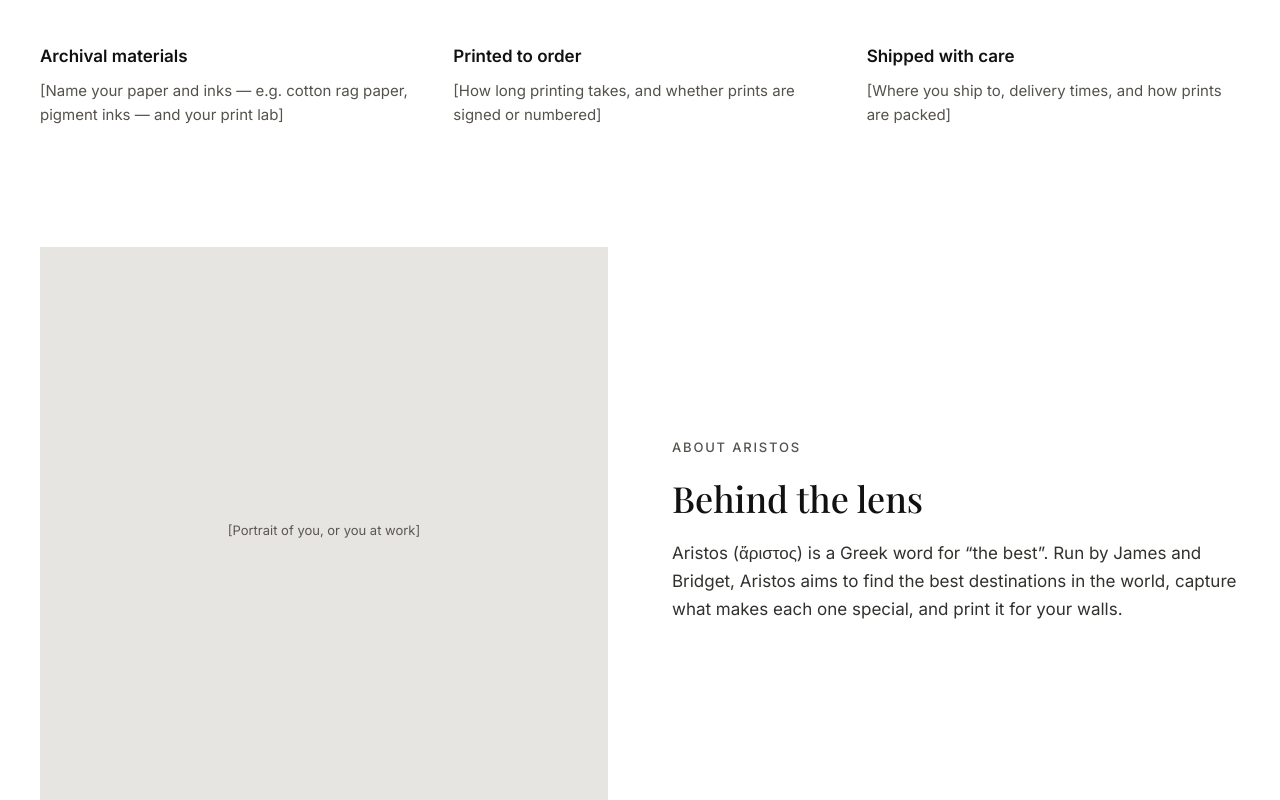
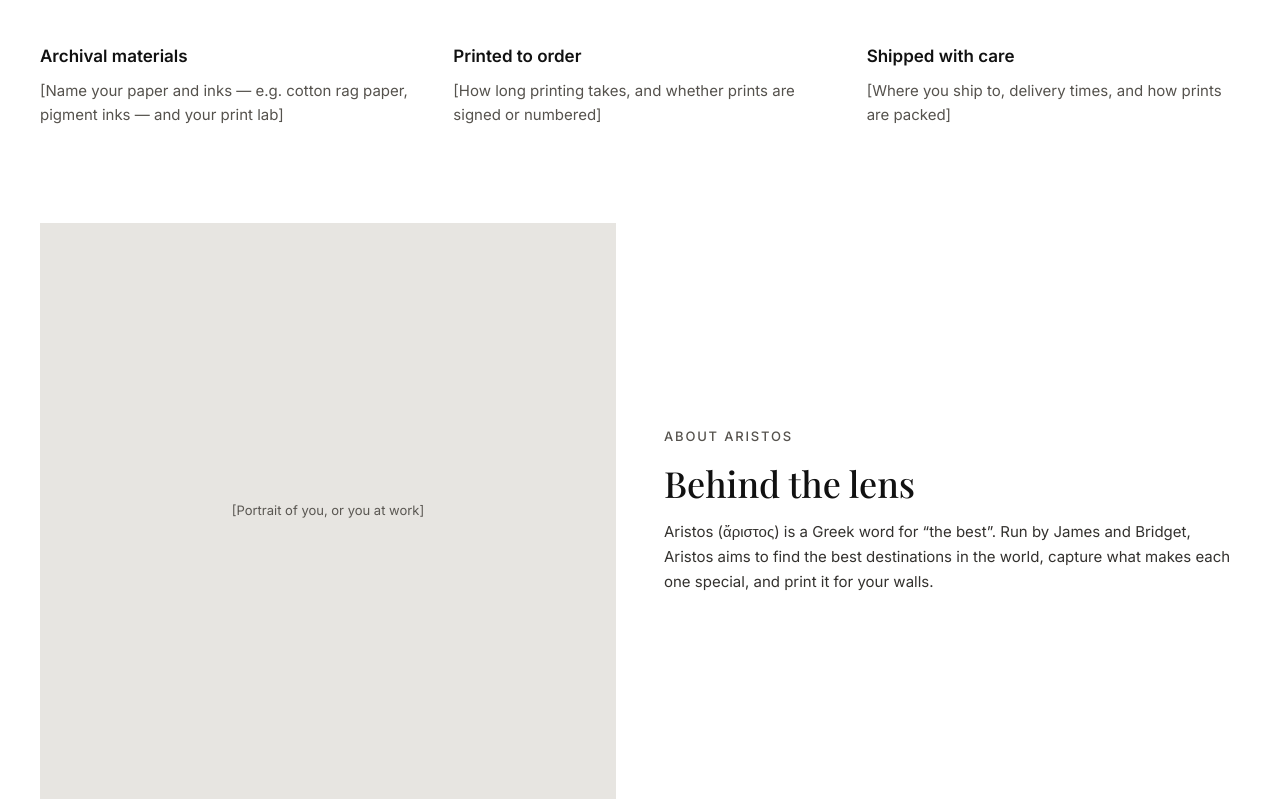
Before and after one commit to bridgettmross-star/Aristos, a Next.js app: page / in a window 1280 px wide. Shown: the part 2200-3000 px from the top of the page. Built offline with nearby package versions, Linux system fonts and the light colour scheme.

Commit message:
Tighten the About section: smaller bio text and spacing
Co-Authored-By: Claude Opus 5.5 <noreply@anthropic.com>
Claude-Session: https://claude.ai/code/session_011Kt14QJRmZJq91WuVRZTSE

```diff
--- a/src/app/page.tsx
+++ b/src/app/page.tsx
@@ -112,18 +112,18 @@ export default function Home() {
         </div>
       </section>
 
-      <section id="about" className={`${container} py-30`}>
-        <div className="flex flex-wrap items-center gap-16">
+      <section id="about" className={`${container} py-24`}>
+        <div className="flex flex-wrap items-center gap-12">
           <Placeholder
             label="[Portrait of you, or you at work]"
             className="aspect-square flex-[1_1_420px]"
           />
-          <div className="flex flex-[1_1_420px] flex-col gap-5">
+          <div className="flex flex-[1_1_420px] flex-col gap-4">
             <span className="text-[13px] font-medium tracking-[0.14em] text-ink-muted">
               ABOUT ARISTOS
             </span>
             <h2 className={`${sectionHeading} leading-[1.15]`}>Behind the lens</h2>
-            <p className="m-0 text-[17px] leading-[1.65] text-ink-body">
+            <p className="m-0 text-[15px] leading-[1.65] text-ink-body">
               Aristos (ἄριστος) is a Greek word for &ldquo;the best&rdquo;. Run by James and Bridget,
               Aristos aims to find the best destinations in the world, capture what makes each one
               special, and print it for your walls.
```
